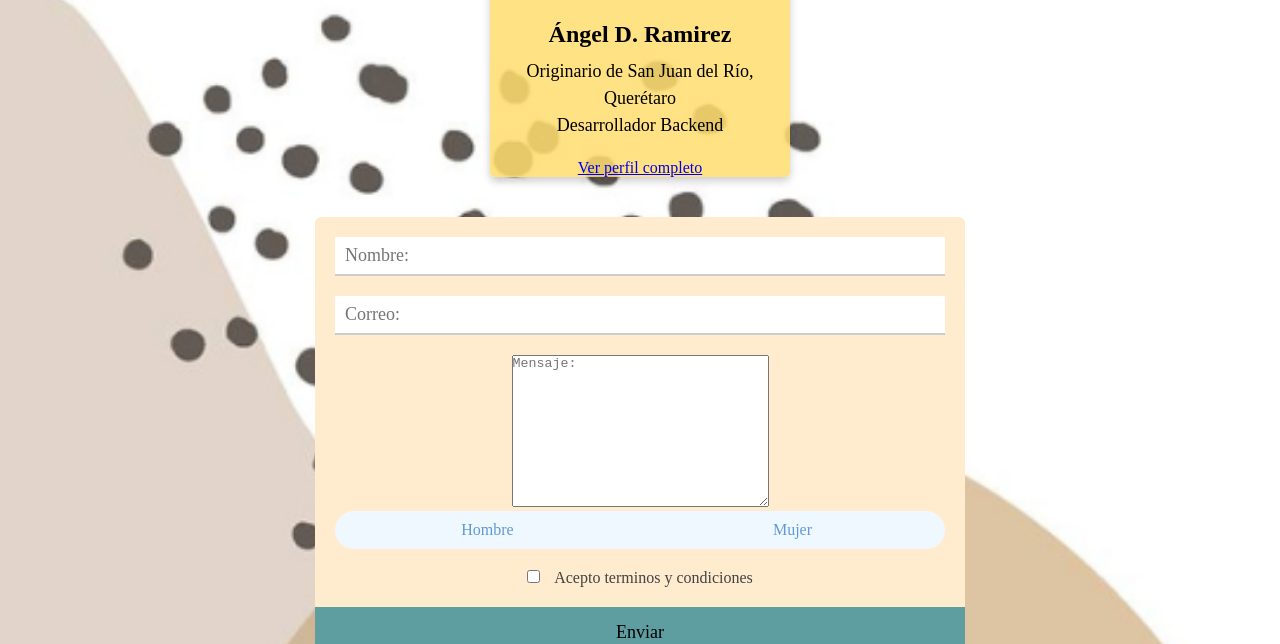
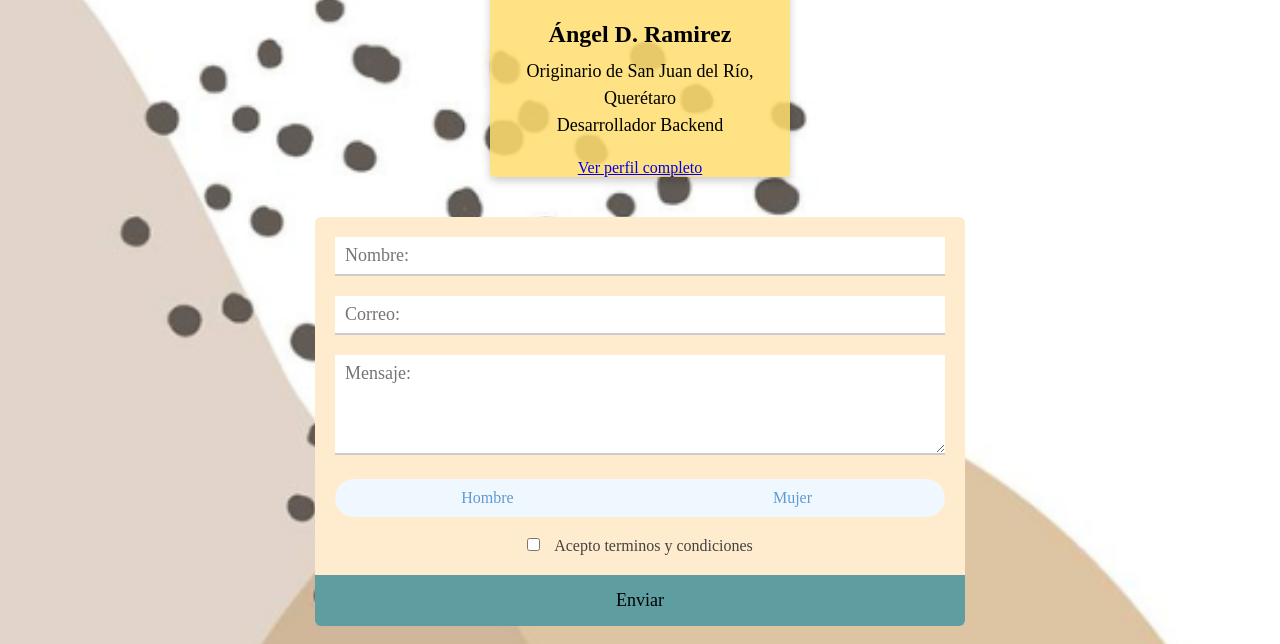
Before and after one commit to batallamx/bobaFake, a plain HTML site: page Inter/html/Nosotros.html in a window 1280 px wide. Shown: the part 1040-1684 px from the top of the page. Drawn offline with nearby package versions, Linux system fonts and the light colour scheme.

Commit message:
Add files via upload

```diff
--- a/Inter/Stylesf.css
+++ b/Inter/Stylesf.css
@@ -36,6 +36,18 @@
 
 .form input[type="radio"]{
     display: none;
+}
+
+/* textarea */
+.form textarea{
+    width: 100%;
+    height: 100px;
+    margin-bottom: 20px;
+    padding: 8px 10px;
+    border: none;
+    border-bottom: 2px solid #ccc;
+    font-family: 'PT Serif', serif;
+    font-size: 18px;
 }
 
 .form .Genero{
```
